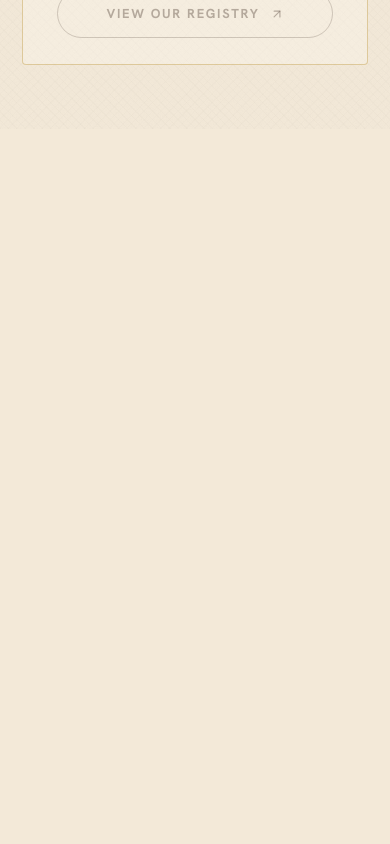
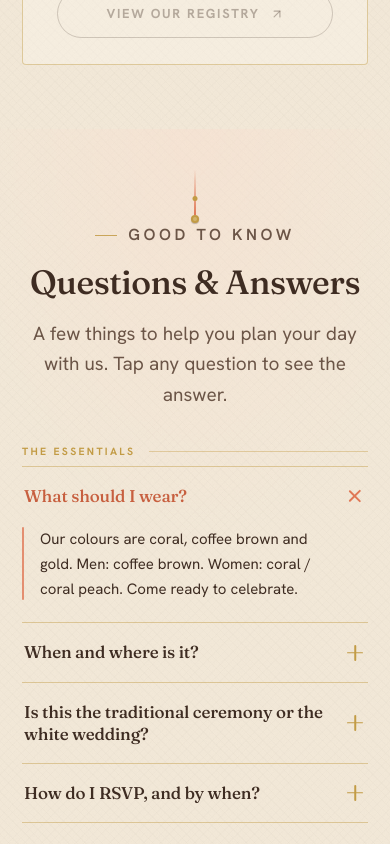
Before and after one commit to resourcefulmind/en2027, a Next.js app: page / in a window 390 px wide. Shown: the part 8080-8924 px from the top of the page. Before the commit the page ends 8209 px from the top, so only its background shows below. Built offline with nearby package versions, Linux system fonts and the light colour scheme.

Commit message:
feat: faq accordion
Gold-hairline accordion in three tiers from content.faq. Single-open with the
first item open by default; clicking the open question closes it. Answers open
via a grid 0fr->1fr transition (reduced-motion instant); bracketed placeholders
render muted.

```diff
--- a/app/page.tsx
+++ b/app/page.tsx
@@ -5,6 +5,7 @@ import { WeddingDetails } from "@/components/sections/WeddingDetails";
 import { Schedule } from "@/components/sections/Schedule";
 import { Gallery } from "@/components/sections/Gallery";
 import { Gifting } from "@/components/sections/Gifting";
+import { Faq } from "@/components/sections/Faq";
 
 /**
  * The page. Sections compose here in order (build-plan Phase 2). The fixed
@@ -23,6 +24,7 @@ export default function Home() {
         <Schedule />
         <Gallery />
         <Gifting />
+        <Faq />
       </main>
     </>
   );
--- /dev/null
+++ b/components/sections/Faq.tsx
@@ -0,0 +1,170 @@
+"use client";
+
+import { Fragment, useState } from "react";
+import { content } from "@/content";
+import { Divider } from "@/components/woven/Divider";
+import { PaperTexture } from "@/components/woven/PaperTexture";
+import { Reveal } from "@/components/woven/Reveal";
+import { SectionHeading } from "@/components/woven/SectionHeading";
+import { ThreadIn } from "@/components/woven/ThreadIn";
+import { cn } from "@/lib/utils";
+
+/**
+ * FAQ (Feature 11). A gold-hairline accordion in three tiers. Single-open (first
+ * item open by default; clicking the open question closes it). The answer opens
+ * via a grid 0fr→1fr transition (no height measurement); reduced-motion makes it
+ * instant. Bracketed placeholders in answers are rendered muted (couple fills at
+ * feature 16). All content from content.faq.
+ */
+
+const { faq } = content;
+
+// Render an answer string, muting [bracketed] placeholder tokens.
+function renderAnswer(text: string) {
+  return text.split(/(\[[^\]]*\])/).map((part, i) =>
+    part.startsWith("[") && part.endsWith("]") ? (
+      <span key={i} className="text-coffee-soft">
+        {part}
+      </span>
+    ) : (
+      <Fragment key={i}>{part}</Fragment>
+    ),
+  );
+}
+
+function Indicator({ open }: { open: boolean }) {
+  const bar =
+    "absolute left-1/2 top-1/2 -translate-x-1/2 -translate-y-1/2 rounded-sm transition-[transform,background-color] duration-[350ms] ease-[var(--ease-out)] motion-reduce:transition-none";
+  return (
+    <span aria-hidden="true" className="relative size-[22px] flex-none">
+      <span className={cn(bar, "h-[1.5px] w-4", open ? "rotate-[135deg] bg-coral" : "bg-gold")} />
+      <span className={cn(bar, "h-4 w-[1.5px]", open ? "rotate-[135deg] bg-coral" : "bg-gold")} />
+    </span>
+  );
+}
+
+function Item({
+  itemKey,
+  q,
+  a,
+  open,
+  onToggle,
+}: {
+  itemKey: string;
+  q: string;
+  a: string;
+  open: boolean;
+  onToggle: () => void;
+}) {
+  return (
+    <div className="border-b border-[rgba(194,155,69,0.45)]">
+      <button
+        type="button"
+        id={`faq-q-${itemKey}`}
+        aria-expanded={open}
+        aria-controls={`faq-a-${itemKey}`}
+        onClick={onToggle}
+        className={cn(
+          "flex w-full cursor-pointer items-center justify-between gap-[18px] px-0.5 py-[clamp(18px,3.2vw,24px)] text-left",
+          "font-display text-[clamp(17px,3.6vw,21px)] font-medium leading-[1.3] tracking-[-0.01em]",
+          "transition-colors duration-200 hover:text-coral-deep focus-visible:outline-none focus-visible:text-coral-deep",
+          open ? "text-coral-deep" : "text-coffee",
+        )}
+      >
+        {q}
+        <Indicator open={open} />
+      </button>
+      <div
+        id={`faq-a-${itemKey}`}
+        role="region"
+        aria-labelledby={`faq-q-${itemKey}`}
+        className={cn(
+          "grid transition-[grid-template-rows,opacity] duration-[400ms] ease-[var(--ease-out)] motion-reduce:transition-none",
+          open ? "grid-rows-[1fr] opacity-100" : "grid-rows-[0fr] opacity-0",
+        )}
+      >
+        <div className="min-h-0 overflow-hidden">
+          <div
+            className={cn(
+              "relative pb-[clamp(20px,3.2vw,26px)] pl-[18px] pr-[44px] pt-0.5 transition-transform duration-[400ms] ease-[var(--ease-out)] motion-reduce:transition-none",
+              open ? "translate-y-0" : "-translate-y-1.5",
+            )}
+          >
+            <span
+              aria-hidden="true"
+              className="absolute left-0 top-0.5 bottom-[clamp(22px,3.4vw,28px)] w-0.5 rounded-sm bg-coral opacity-80"
+            />
+            <p className="m-0 max-w-[60ch] font-body text-[clamp(15px,3.2vw,16.5px)] leading-[1.68] text-coffee text-pretty">
+              {renderAnswer(a)}
+            </p>
+          </div>
+        </div>
+      </div>
+    </div>
+  );
+}
+
+export function Faq() {
+  // Single-open: the key of the open item, or null. First item open by default.
+  const [openKey, setOpenKey] = useState<string>("0-0");
+
+  return (
+    <section id="faq" className="relative overflow-hidden pb-[clamp(72px,12vw,130px)]">
+      <PaperTexture grain className="z-0" />
+      <span
+        aria-hidden="true"
+        className="pointer-events-none absolute inset-0 z-0"
+        style={{
+          background:
+            "radial-gradient(120% 55% at 50% 0%, rgba(248,222,207,.5), transparent 52%)",
+        }}
+      />
+
+      <ThreadIn className="pt-[clamp(40px,9vw,80px)]" />
+
+      <div className="relative z-[2] mx-auto w-full max-w-[760px] px-[22px]">
+        <Reveal>
+          <SectionHeading eyebrow={faq.eyebrow} title={faq.heading} lede={faq.subline} />
+        </Reveal>
+
+        {faq.tiers.map((tier, ti) => (
+          <Reveal key={tier.label}>
+            <div
+              className={cn(
+                "mb-[clamp(6px,1.5vw,12px)] flex items-center gap-3.5",
+                ti === 0 ? "mt-[clamp(34px,6vw,52px)]" : "mt-[clamp(40px,7vw,60px)]",
+              )}
+            >
+              <span className="whitespace-nowrap text-[clamp(10.5px,2.3vw,12px)] font-bold uppercase tracking-[0.22em] text-gold">
+                {tier.label}
+              </span>
+              <span aria-hidden="true" className="h-px flex-1 bg-[rgba(194,155,69,0.4)]" />
+            </div>
+            <div className="border-t border-[rgba(194,155,69,0.45)]">
+              {tier.items.map((item, ii) => {
+                const key = `${ti}-${ii}`;
+                return (
+                  <Item
+                    key={key}
+                    itemKey={key}
+                    q={item.q}
+                    a={item.a}
+                    open={openKey === key}
+                    onToggle={() => setOpenKey((prev) => (prev === key ? "" : key))}
+                  />
+                );
+              })}
+            </div>
+          </Reveal>
+        ))}
+
+        <Reveal className="mt-[clamp(40px,7vw,60px)] flex flex-col items-center text-center">
+          <Divider className="mb-[clamp(20px,3.5vw,28px)] max-w-[min(220px,60%)]" />
+          <p className="m-0 font-display text-[clamp(17px,3.8vw,22px)] font-medium italic text-coffee">
+            {renderAnswer(faq.closing)}
+          </p>
+        </Reveal>
+      </div>
+    </section>
+  );
+}
```
